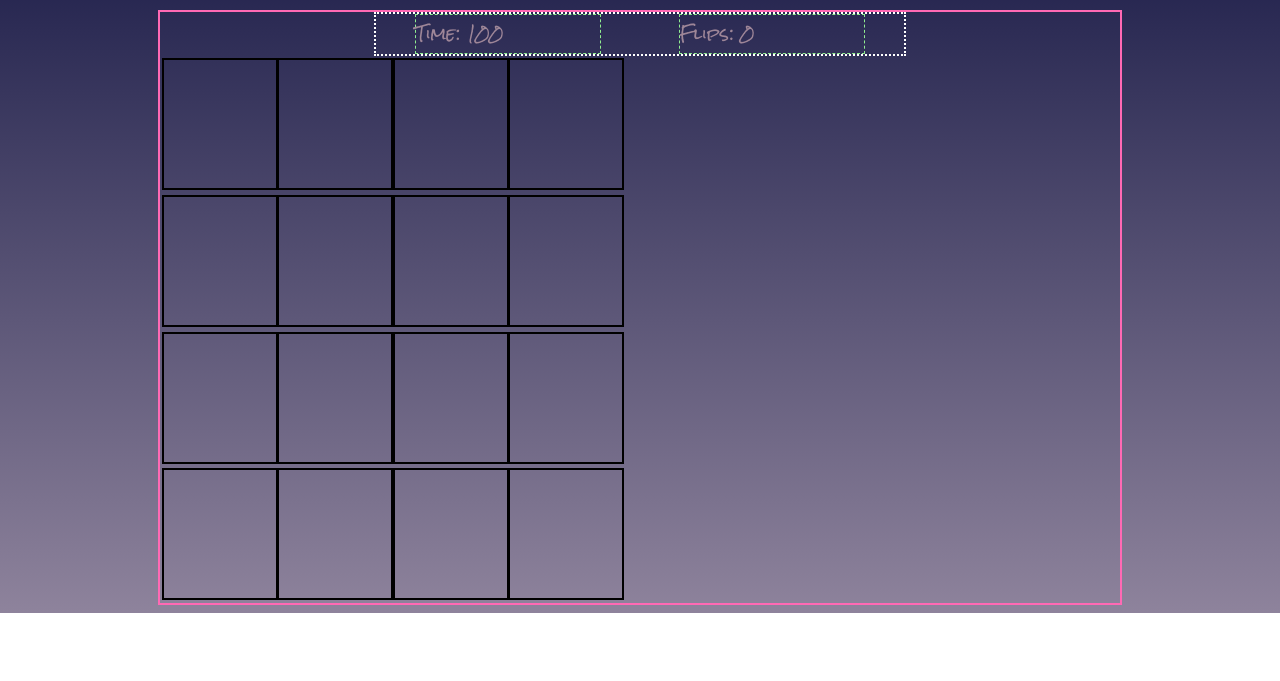
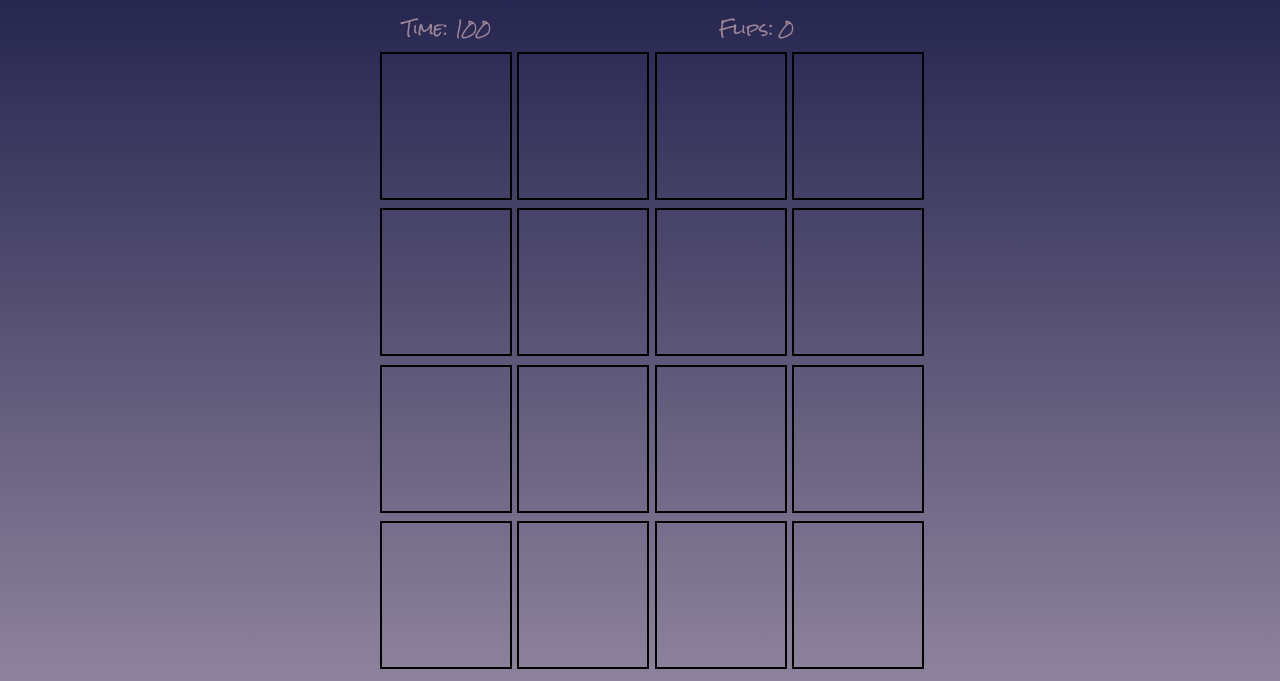
Before and after one commit to melissajeremie/js-game-22, a plain HTML site: page index.html in a window 1280 px wide. Shown: the part 197-878 px from the top of the page. Before the commit the page ends 810 px from the top, so only its background shows below. Drawn offline with Linux system fonts and the light colour scheme; a web font is replaced by a local one.

Commit message:
update card container

```diff
--- a/index.html
+++ b/index.html
@@ -14,7 +14,7 @@
     <title>Travel Memory</title>
 </head>
 <body>
-<h1 class="page-title">Night Lights</h1>
+<h1 class="page-title">City Lights</h1>
 <h2 class="page-subtitle">Match Game</h2>
 
 <div class="game-container">
--- a/style.css
+++ b/style.css
@@ -24,19 +24,17 @@ body {
 }
 
 .game-container {
-    width: 75vw;
     margin: auto;
-    border: 2px solid hotpink;
+    /* border: 2px solid hotpink; */
     display: flex;
     flex-direction: column;
-    justify-content: space-between;
 }
 
 .game-info-container {
-    width: 55%;
+    width: 50%;
+    margin: auto;
     display: flex;
-    margin: auto;
-    border: 2px dotted white;
+    /* border: 2px dotted white; */
     justify-content: space-around;
 
 }
@@ -45,19 +43,21 @@ body {
     font-family: 'Rock Salt', sans-serif;
     font-size: 1em;
     color: #9e8698;
-    width: 35%;
-    border: 1px dashed lightgreen;
+    width: 25%;
+    /* border: 1px dashed lightgreen; */
 }
 
 .card-container {
+    margin: auto;
     display: grid;
-    grid-template-columns: 12% 12% 12% 12%;
+    grid-template-columns: 26% 26% 26% 25%;
     grid-template-rows: 25% 25% 25% 25%;
+
 }
 
 .card {
-    height: 8em;
-    width: 7em;
+    height: 9em;
+    width: 8em;
     border: 2px solid black;
-    margin: 2%;
+    margin: 3%;
 }
```
